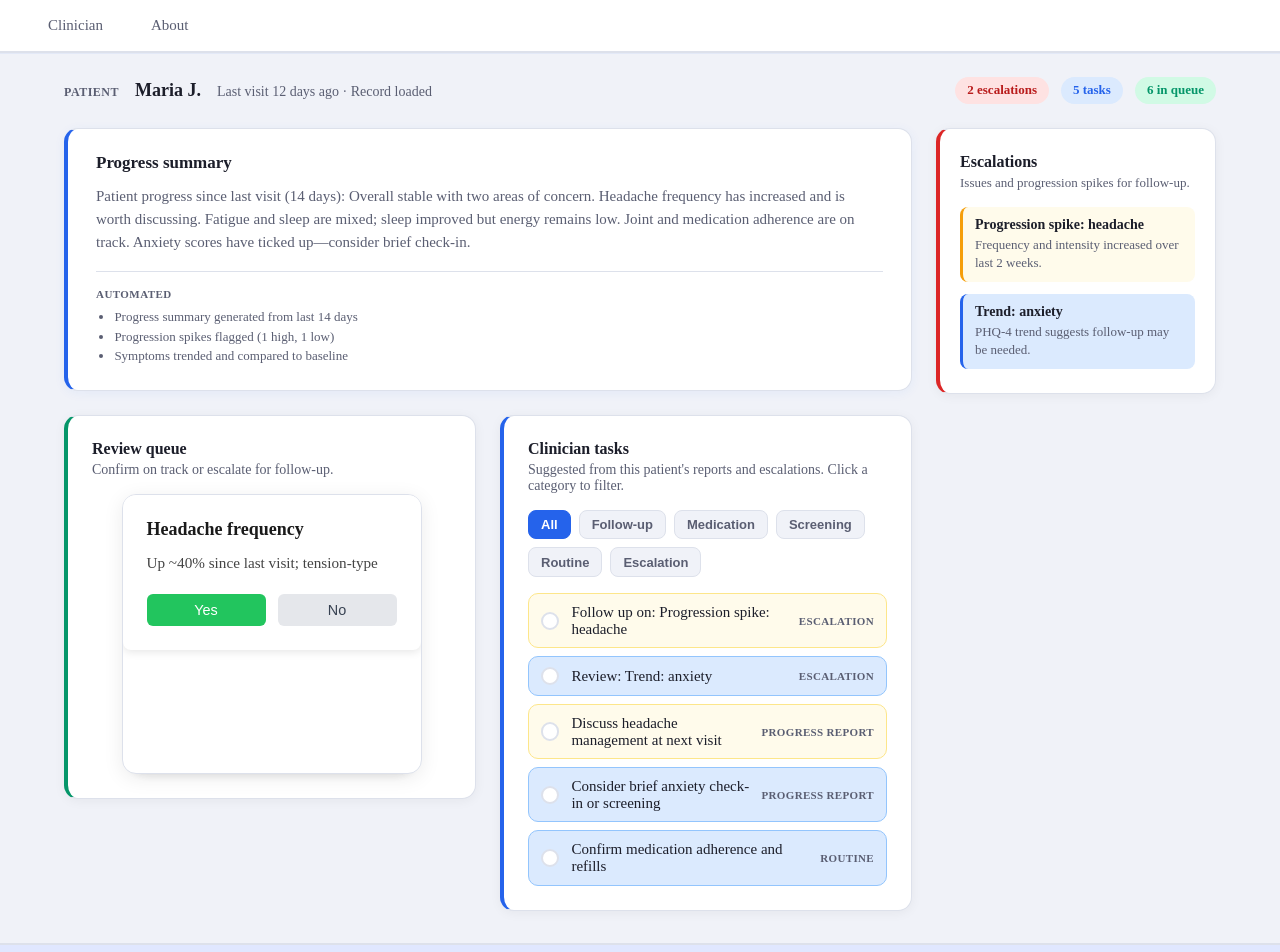
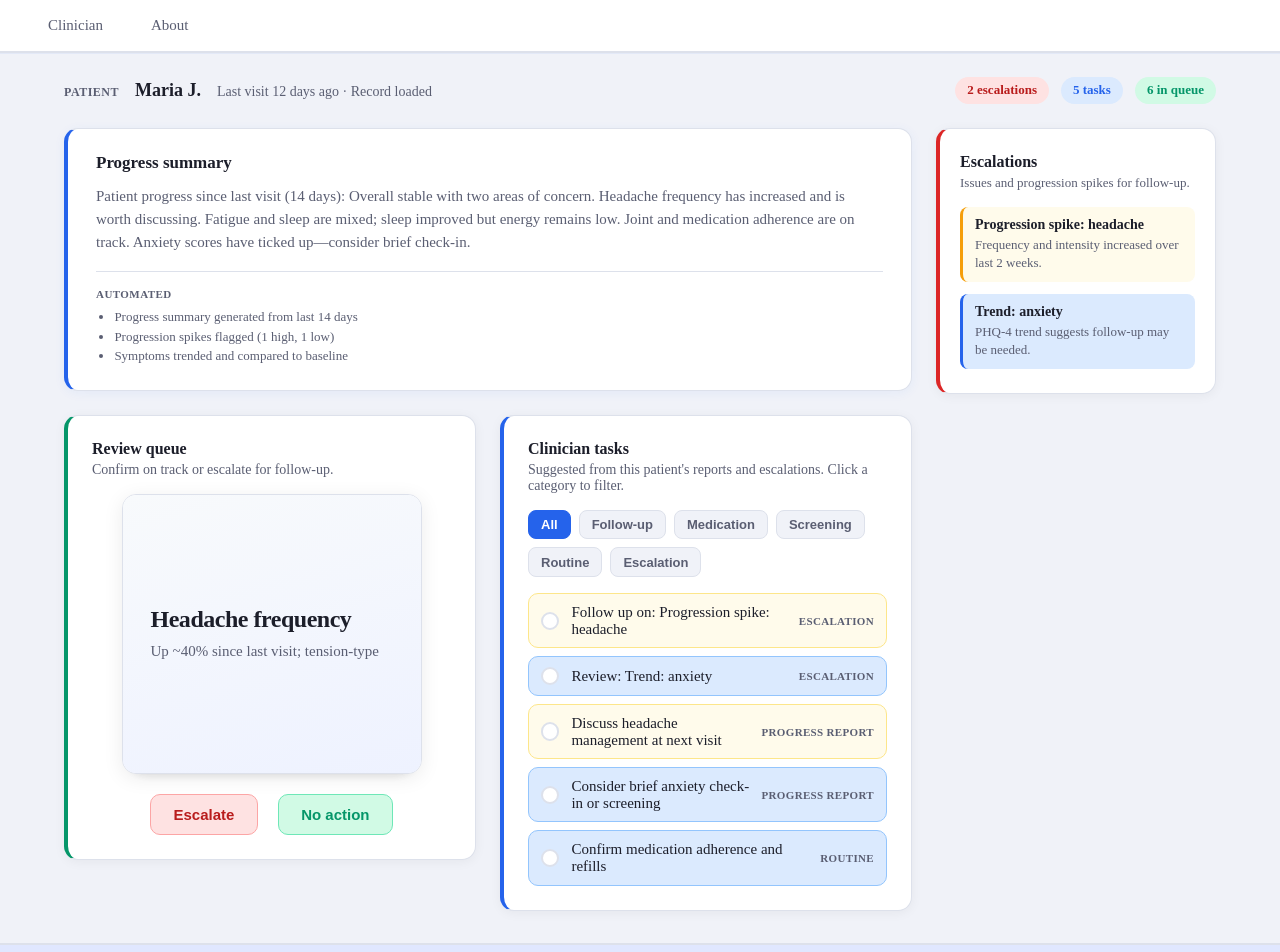
Before and after one commit to nguyendylan164-droid/AxxessHack, a React app in the folder frontend/: page / in a window 1280 px wide. Shown: the top 952 px of the page. Built offline with nearby package versions, Linux system fonts and the light colour scheme; the HTML template or start-up script is replaced by a standard one.

Commit message:
change ui for symptomCard

```diff
--- a/frontend/src/App.tsx
+++ b/frontend/src/App.tsx
@@ -1,6 +1,5 @@
 import { useState, useCallback, useMemo, useEffect } from 'react'
 import { Routes, Route, Link, Outlet } from 'react-router-dom'
-import { SymptomCard } from './components/SymptomCard'
 import './App.css'
 
 export type TaskCategory = 'Follow-up' | 'Medication' | 'Screening' | 'Routine' | 'Escalation'
@@ -191,12 +190,10 @@ function Home() {
                           className={`stack-card ${isTop ? 'stack-card--top' : 'stack-card--back'} ${isExiting ? `stack-card--exit-${exitDir}` : ''}`}
                           style={isExiting ? { transitionDuration: `${EXIT_DURATION_MS}ms` } : undefined}
                         >
-                          <SymptomCard
-                            subject={card.name}
-                            description={card.tagline}
-                            onYes={isTop ? () => handleChoice('right') : undefined}
-                            onNo={isTop ? () => handleChoice('left') : undefined}
-                          />
+                          <div className="stack-card-inner">
+                            <h3 className="stack-card-name">{card.name}</h3>
+                            <p className="stack-card-tagline">{card.tagline}</p>
+                          </div>
                         </div>
                       )
                     })}
@@ -208,7 +205,28 @@ function Home() {
                         Reload sample
                       </button>
                     </div>
-                  ) : null}
+                  ) : (
+                    <div className="card-actions">
+                      <button
+                        type="button"
+                        className="card-btn card-btn--nope"
+                        onClick={() => handleChoice('left')}
+                        disabled={!!exiting}
+                        aria-label="Escalate"
+                      >
+                        <span className="card-btn-label">Escalate</span>
+                      </button>
+                      <button
+                        type="button"
+                        className="card-btn card-btn--match"
+                        onClick={() => handleChoice('right')}
+                        disabled={!!exiting}
+                        aria-label="No action needed"
+                      >
+                        <span className="card-btn-label">No action</span>
+                      </button>
+                    </div>
+                  )}
                 </div>
               </div>
 
```
